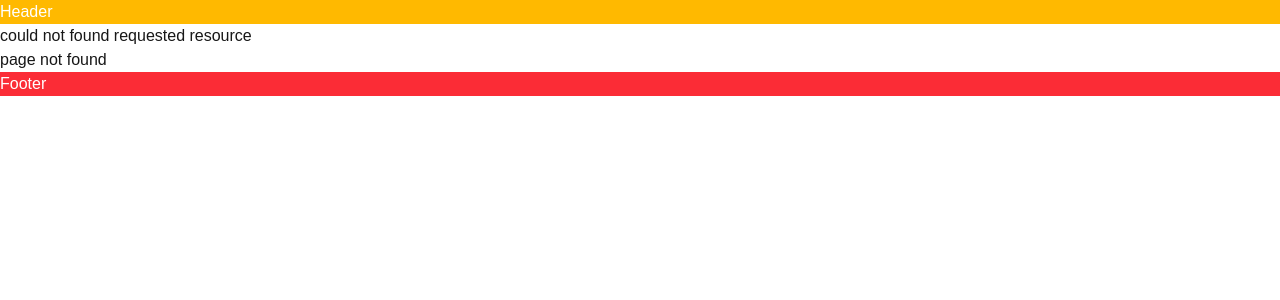
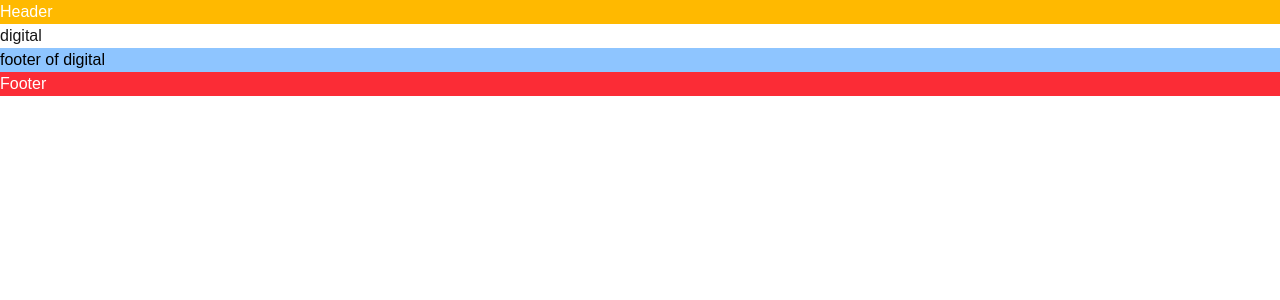
Before and after one commit to Isha-Chaudhary48/Learning-Nextjs, a Next.js app: page /digital in a window 1280 px wide. Before the commit this address had no page. Shown: the top 300 px of the page. Built offline with nearby package versions, Linux system fonts and the light colour scheme.

Commit message:
added page for digital folder

```diff
--- /dev/null
+++ b/src/app/(marketing)/digital/page.tsx
@@ -0,0 +1,7 @@
+export default function digital() {
+  return (
+    <>
+      <h1>digital</h1>
+    </>
+  );
+}
```
